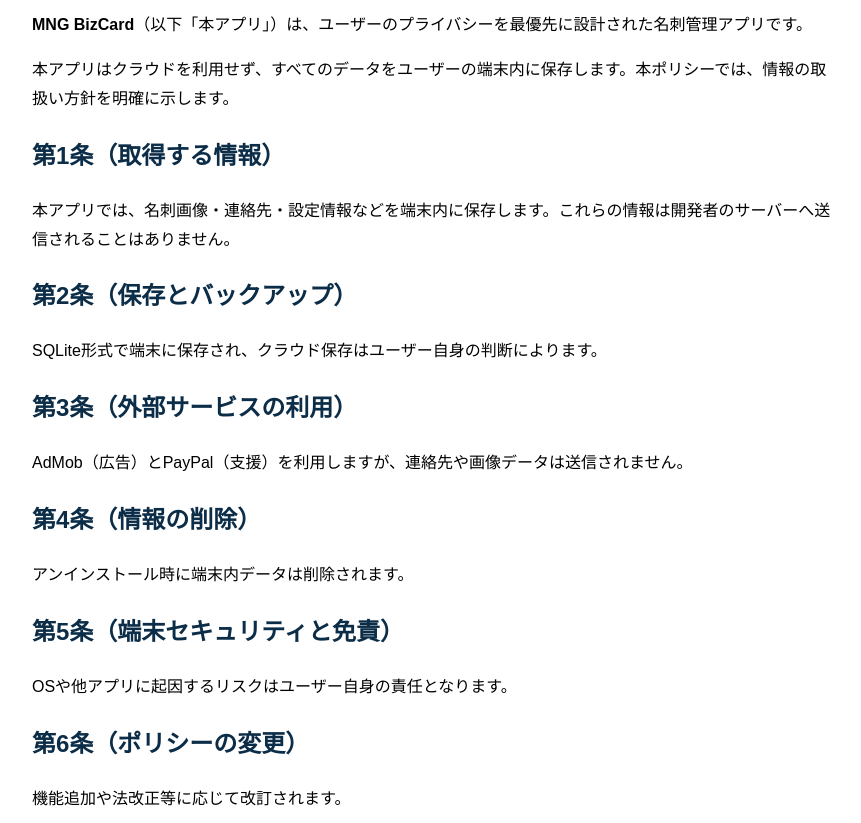
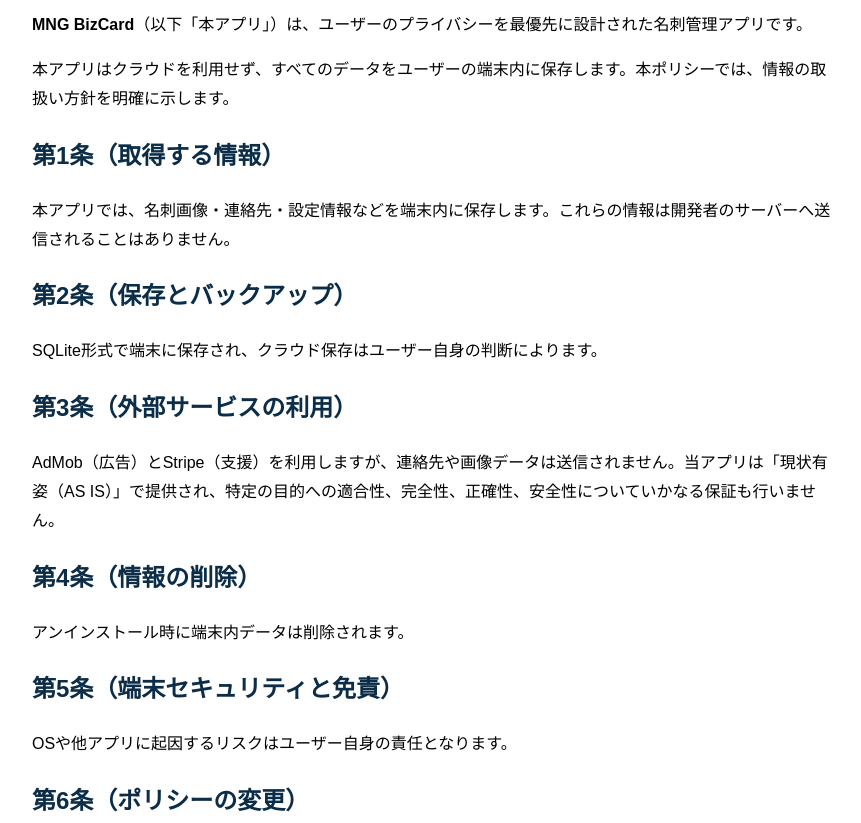
Before and after one commit to mngbizcard/mngbizcard-lp, a plain HTML site: page privacy.html in a window 1280 px wide. Shown: the part 129-952 px from the top of the page, without its empty margins (208-1069 px from the left). Drawn offline with Linux system fonts and the light colour scheme.

Commit message:
Update privacy.html

```diff
--- a/privacy.html
+++ b/privacy.html
@@ -29,7 +29,7 @@
   <p>SQLite形式で端末に保存され、クラウド保存はユーザー自身の判断によります。</p>
 
   <h2>第3条（外部サービスの利用）</h2>
-  <p>AdMob（広告）とPayPal（支援）を利用しますが、連絡先や画像データは送信されません。</p>
+  <p>AdMob（広告）とStripe（支援）を利用しますが、連絡先や画像データは送信されません。当アプリは「現状有姿（AS IS）」で提供され、特定の目的への適合性、完全性、正確性、安全性についていかなる保証も行いません。</p>
 
   <h2>第4条（情報の削除）</h2>
   <p>アンインストール時に端末内データは削除されます。</p>
@@ -38,7 +38,9 @@
   <p>OSや他アプリに起因するリスクはユーザー自身の責任となります。</p>
 
   <h2>第6条（ポリシーの変更）</h2>
-  <p>機能追加や法改正等に応じて改訂されます。</p>
+  <p>機能追加や法改正等に応じて改訂されます。本ポリシーは日本法を基準としますが、必要に応じてGDPR（欧州一般データ保護規則）およびその他の国際的なプライバシー基準にも準じます。当アプリは「現状有姿（AS IS）」のまま提供され、いかなる保証も行いません。
+本規約は日本法を準拠法とし、日本の裁判所を専属的管轄とします。
+</p>
 
   <h2>第7条（お問い合わせ）</h2>
   <p>MNG BizCard Team<br>
```
